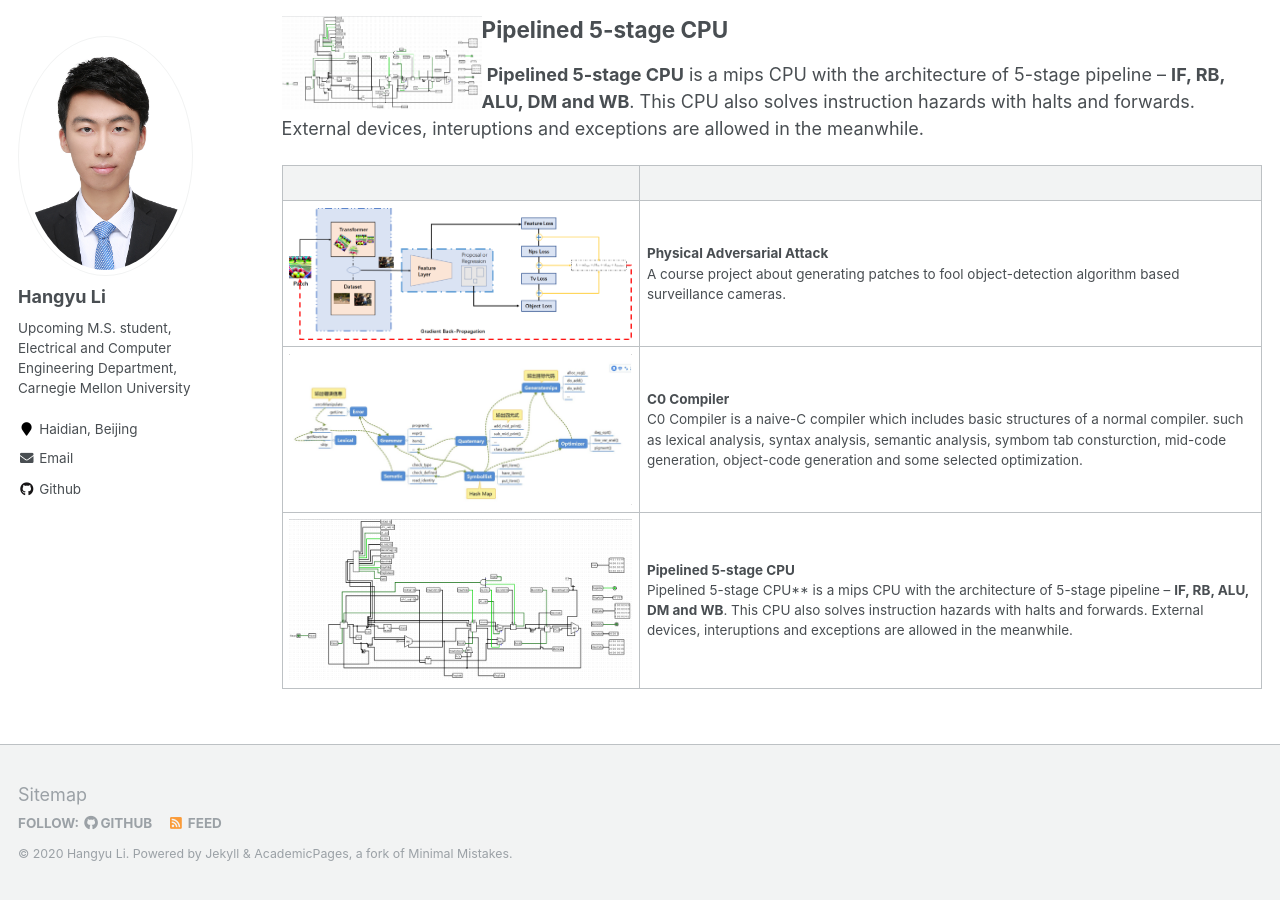
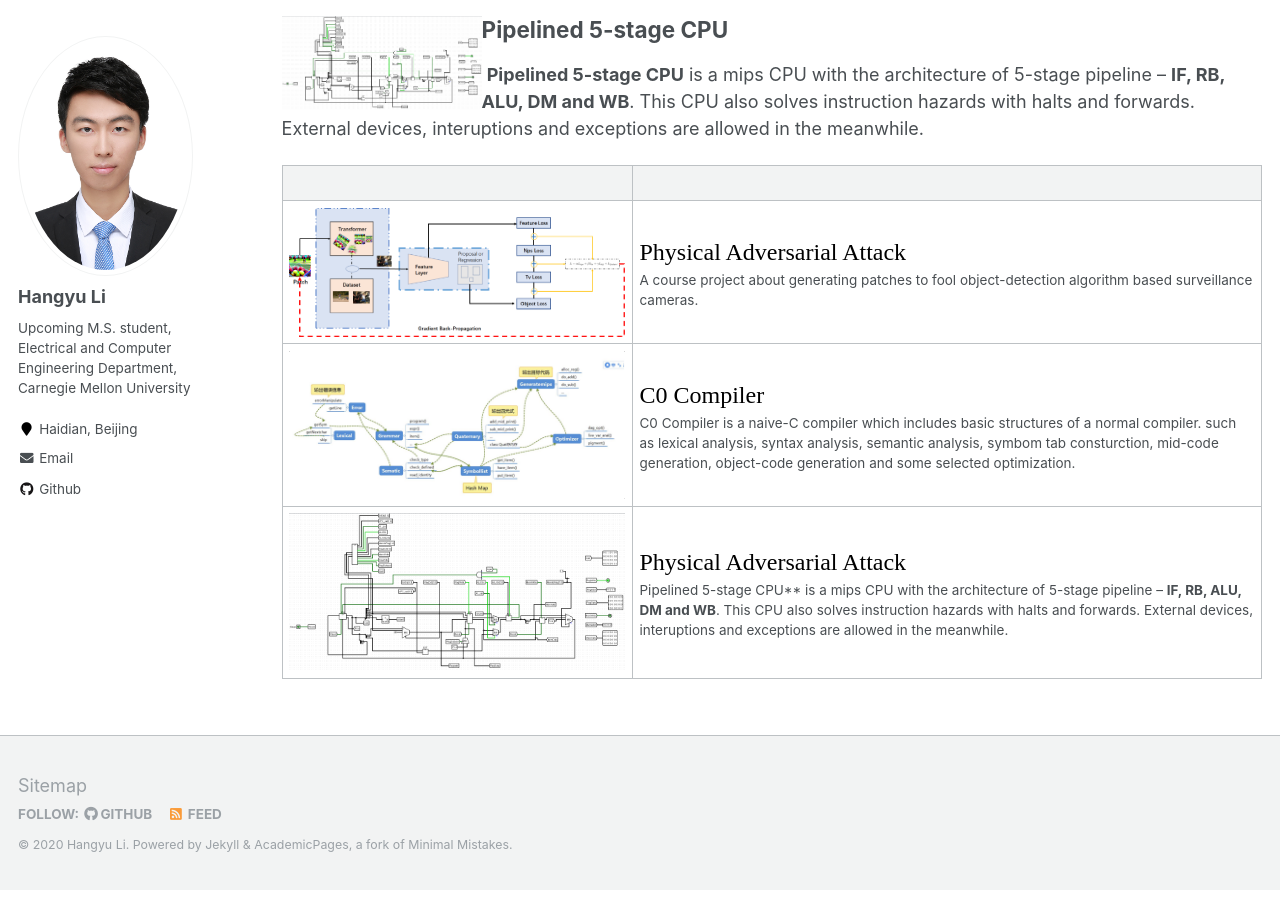
Before and after one commit to lhy9816/lhy9816.github.io, a Jekyll site: the page built from _pages/course-projects.md, in a window 1280 px wide and 900 px high, scrolled down 591 px. Built offline with Jekyll 4.4.1, drawn with Linux system fonts in a browser that asks for light colours.

Commit message:
test tables in course projects

```diff
--- a/_pages/course-projects.md
+++ b/_pages/course-projects.md
@@ -28,6 +28,6 @@ author_profile: true
 
 |                                                              |                                                              |
 | :----------------------------------------------------------: | ------------------------------------------------------------ |
-| <img src="https://raw.githubusercontent.com/lhy9816/lhy9816.github.io/master/images/arch.png" align="left" width="500"> | **Physical Adversarial Attack** <br> A course project about generating patches to fool object-detection algorithm based surveillance cameras. |
-| <img src="https://raw.githubusercontent.com/lhy9816/lhy9816.github.io/master/images/compiler_01.png" align="left" width="500"> | **C0 Compiler** <br> C0 Compiler is a naive-C compiler which includes basic structures of a normal compiler. such as lexical analysis, syntax analysis, semantic analysis, symbom tab consturction, mid-code generation, object-code generation and some selected optimization. |
-| <img src="https://raw.githubusercontent.com/lhy9816/lhy9816.github.io/master/images/computer_organized_P3.png" align="left" width="1000"> | **Pipelined 5-stage CPU** <br> Pipelined 5-stage CPU** is a mips CPU with the architecture of 5-stage pipeline -- **IF, RB, ALU, DM and WB**. This CPU also solves instruction hazards with halts and forwards. External devices, interuptions and exceptions are allowed in the meanwhile. |
+| <img src="https://raw.githubusercontent.com/lhy9816/lhy9816.github.io/master/images/arch.png" align="left" width="500"> | <font face="Times New Roman" color=black size=5>Physical Adversarial Attack</font><br> A course project about generating patches to fool object-detection algorithm based surveillance cameras. |
+| <img src="https://raw.githubusercontent.com/lhy9816/lhy9816.github.io/master/images/compiler_01.png" align="left" width="500"> | <font face="Times New Roman" color=black size=5>C0 Compiler</font><br> C0 Compiler is a naive-C compiler which includes basic structures of a normal compiler. such as lexical analysis, syntax analysis, semantic analysis, symbom tab consturction, mid-code generation, object-code generation and some selected optimization. |
+| <img src="https://raw.githubusercontent.com/lhy9816/lhy9816.github.io/master/images/computer_organized_P3.png" align="left" width="1000"> | <font face="Times New Roman" color=black size=5>Physical Adversarial Attack</font> <br> Pipelined 5-stage CPU** is a mips CPU with the architecture of 5-stage pipeline -- **IF, RB, ALU, DM and WB**. This CPU also solves instruction hazards with halts and forwards. External devices, interuptions and exceptions are allowed in the meanwhile. |
```
